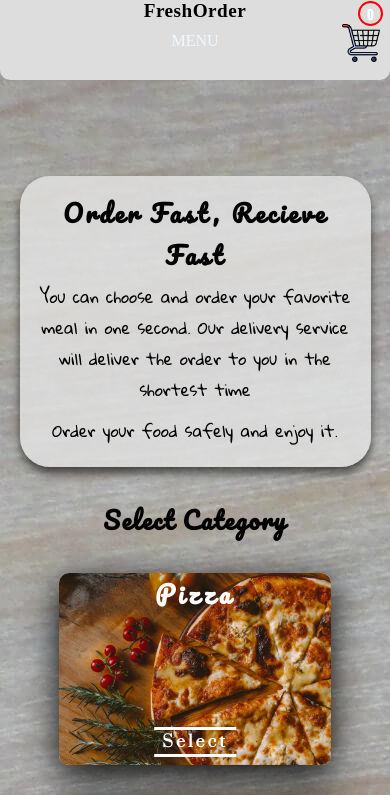
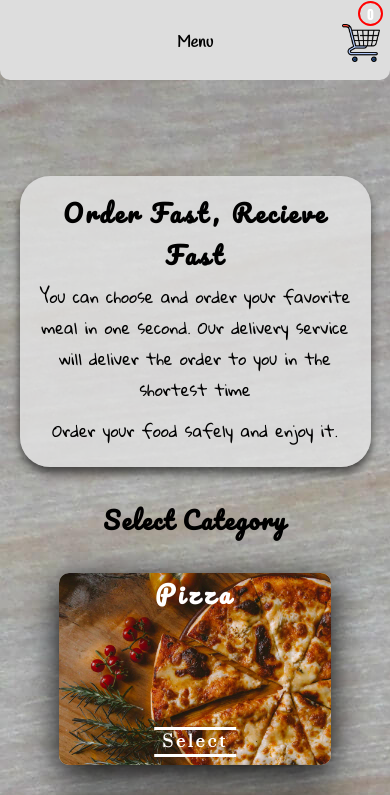
Before and after one commit to VeckovN/FreshOrder, a React (Create React App) app in the folder client/: page / in a window 390 px wide. Shown: the top 795 px of the page. Built offline with nearby package versions, Linux system fonts and the light colour scheme; a web font is replaced by a local one.

Commit message:
some fixed

```diff
--- a/client/src/components/Layout/Header.css
+++ b/client/src/components/Layout/Header.css
@@ -22,7 +22,8 @@ header{
 }
 
 .logo a{
-    font-family: 'Yatra One', cursive;
+    /* font-family: 'Yatra One', cursive; */
+    font-family: "Handlee" , sans-serif;
     font-weight: 600;
     font-size: 1.2rem;
     letter-spacing: 0.03rem;
@@ -88,6 +89,7 @@ header{
 
     .logo{
         margin:0rem;
+        display: none;
     }
 
     .links{
@@ -110,7 +112,6 @@ header{
         position:absolute;
         top:4rem;
         margin:2rem 0rem 0rem 0rem;
-        /* visibility: visible; */
         display:flex;
         flex-direction: column;
         justify-content: space-around;
@@ -127,21 +128,20 @@ header{
         display:unset;
         position:absolute;
         top:2rem;
+        font-family: 'Handlee', cursive;
+        font-weight: 600;
+        color:black;
         cursor: pointer;
-        font-weight: 500;
         z-index: 100;
-
     }
     .menuSelect:hover{
-        color:#dddddd
+        color:#868686
     }
 
     .cartIcon{
         position:fixed;
         top:0;
         right:3rem;
-        /* display: flex;
-        justify-content: flex-end; */
         margin-right: 0rem;
         height: 80%;
         margin-top:0rem;
--- a/client/src/components/Layout/Header.js
+++ b/client/src/components/Layout/Header.js
@@ -63,15 +63,15 @@ const Header = () => {
 
     return (
         <header className={`header ${showNavbar ?`nav` : ''}` }>
-             <div className='logo'>
+
+            <div className='menuSelect' onClick={handleShowNavbar}>
+                Menu
+            </div>
+            {!showNavbar &&
+            <div className='logo'>
                 <h3><Link  className='logoLink' to='/'>FreshOrder</Link></h3>
             </div>
-
-            <div className='menuSelect' onClick={handleShowNavbar}>
-                MENU
-            </div>
-
-            {/* <div className='headerLinks'> */}
+            }
                 <ul className={`links ${showNavbar ? 'nav' : ''} `} >
                     {isAdmin ?
                     <>
@@ -109,9 +109,8 @@ const Header = () => {
                     }
 
                 </ul>
-            {/* </div> */}
 
-            {!isAdmin &&
+            {!isAdmin && !showNavbar &&
             <div className='cartIcon'>
                 <HeaderCartButton />
             </div>
```
